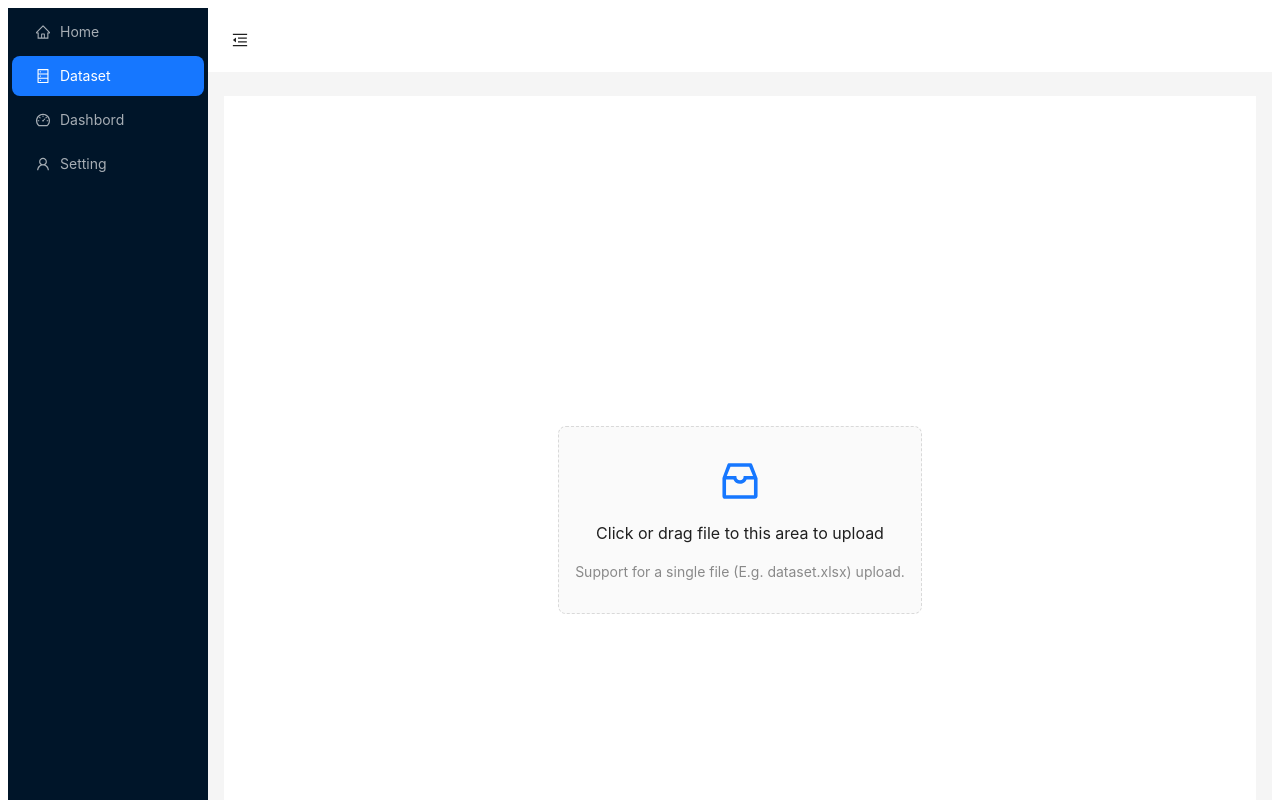
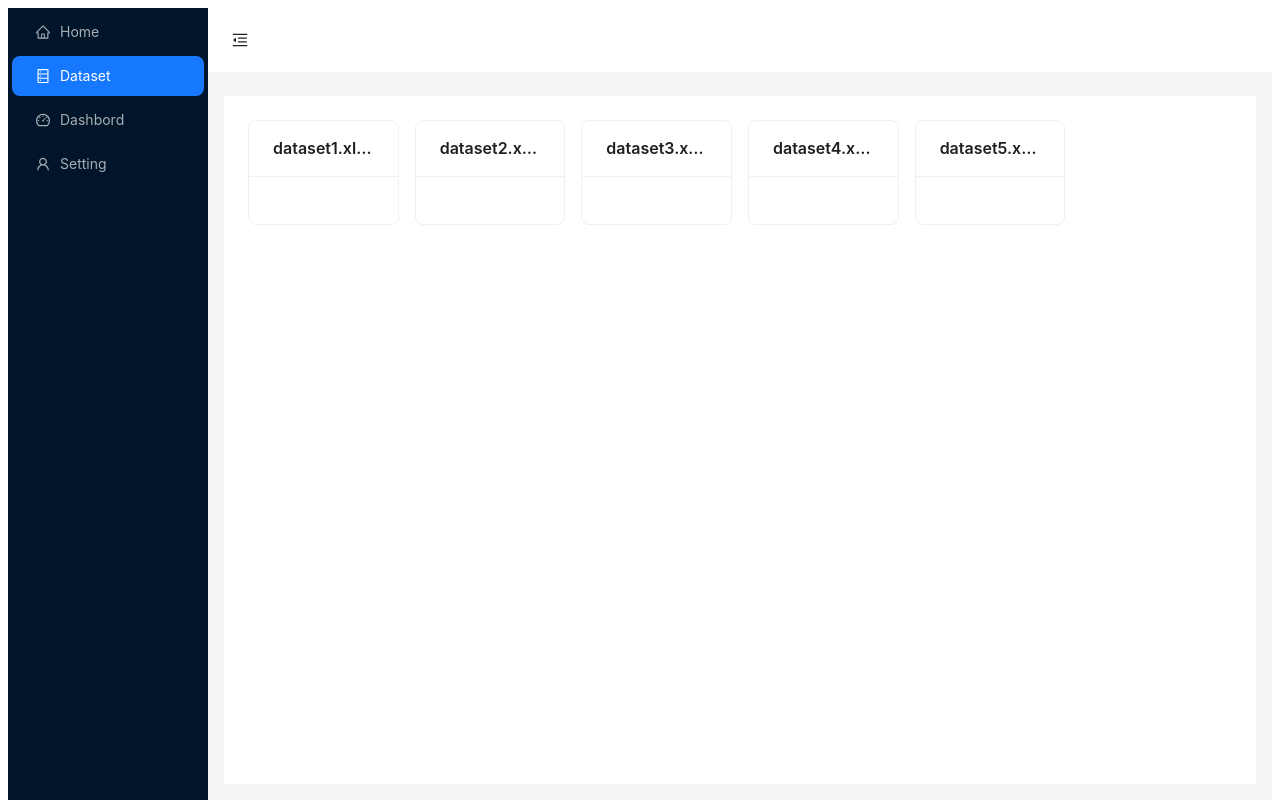
Before and after one commit to ZJUEarthData/Geochemistrypi, a React app in the folder geochemistrypi/frontend/: page /home in a window 1280 px wide. Both pictures are taken after a click on the item "Dataset". Shown: the top 800 px of the page. Built offline with nearby package versions, Linux system fonts and the light colour scheme.

Commit message:
feat: rerender different components in homepage and show own dataset.

```diff
--- /dev/null
+++ b/geochemistrypi/frontend/src/components/DatasetDisplay.tsx
@@ -0,0 +1,34 @@
+import { Row, Col, Card } from 'antd';
+import React from 'react';
+
+const DatasetDisplay = () => {
+    const datasetFiles = [
+        { id: 1, name: 'dataset1.xlsx' },
+        { id: 2, name: 'dataset2.xlsx' },
+        { id: 3, name: 'dataset3.xlsx' },
+        { id: 4, name: 'dataset4.xlsx' },
+        { id: 5, name: 'dataset5.xlsx' },
+    ];
+
+    const handleClickDataset = (file) => {
+        // Perform the necessary action when a dataset file is clicked
+        // For example, navigate to a different page or show the data in a modal
+        console.log('Clicked dataset file:', file);
+    };
+
+    return (
+        <div>
+            <Row gutter={[16, 16]}>
+                {datasetFiles.map((file) => (
+                    <Col key={file.id} xs={24} sm={12} md={8} lg={6} xl={4}>
+                        <Card title={file.name} hoverable onClick={() => handleClickDataset(file)}>
+                            {/* Additional content or thumbnail can be added here */}
+                        </Card>
+                    </Col>
+                ))}
+            </Row>
+        </div>
+    );
+};
+
+export default DatasetDisplay;
--- a/geochemistrypi/frontend/src/pages/HomePage.tsx
+++ b/geochemistrypi/frontend/src/pages/HomePage.tsx
@@ -1,14 +1,16 @@
 import React, { useEffect, useState } from 'react';
 import toast, { Toaster } from 'react-hot-toast';
 import DatasetUploadButton from '../components/Dataset';
+import DatasetDisplay from '../components/DatasetDisplay';
 // import Command from '../components/Command';
 import { MenuFoldOutlined, MenuUnfoldOutlined, DashboardOutlined, UserOutlined, DatabaseOutlined, HomeOutlined } from '@ant-design/icons';
 import { Layout, Menu, Button, theme } from 'antd';
 
-const { Header, Sider, Content } = Layout;
-
 const HomePage = () => {
     const [collapsed, setCollapsed] = useState<boolean>(false);
+    const [activeMenu, setActiveMenu] = useState<string>('1');
+    const [contentComponent, setContentComponent] = useState<React.ReactNode>(<DatasetUploadButton />);
+    const { Header, Sider, Content } = Layout;
     const {
         token: { colorBgContainer },
     } = theme.useToken();
@@ -16,6 +18,28 @@ const HomePage = () => {
     useEffect(() => {
         toast.success('Welcome to Geochemistry π! ✨');
     }, []);
+
+    const handleMenuClick = (item: any) => {
+        const { key } = item;
+        setActiveMenu(key);
+
+        switch (key) {
+            case '1':
+                setContentComponent(<DatasetUploadButton />);
+                break;
+            case '2':
+                setContentComponent(<DatasetDisplay />);
+                break;
+            case '3':
+                setContentComponent(<DatasetDisplay />);
+                break;
+            case '4':
+                setContentComponent(<DatasetDisplay />);
+                break;
+            default:
+                break;
+        }
+    };
 
     return (
         <Layout>
@@ -47,9 +71,7 @@ const HomePage = () => {
                             label: 'Setting',
                         },
                     ]}
-                    onClick={(item) => {
-                        console.log(item);
-                    }}
+                    onClick={handleMenuClick}
                 />
             </Sider>
             <Layout>
@@ -73,7 +95,7 @@ const HomePage = () => {
                         background: colorBgContainer,
                     }}
                 >
-                    <DatasetUploadButton />
+                    {contentComponent}
                 </Content>
             </Layout>
             <Toaster />
```
